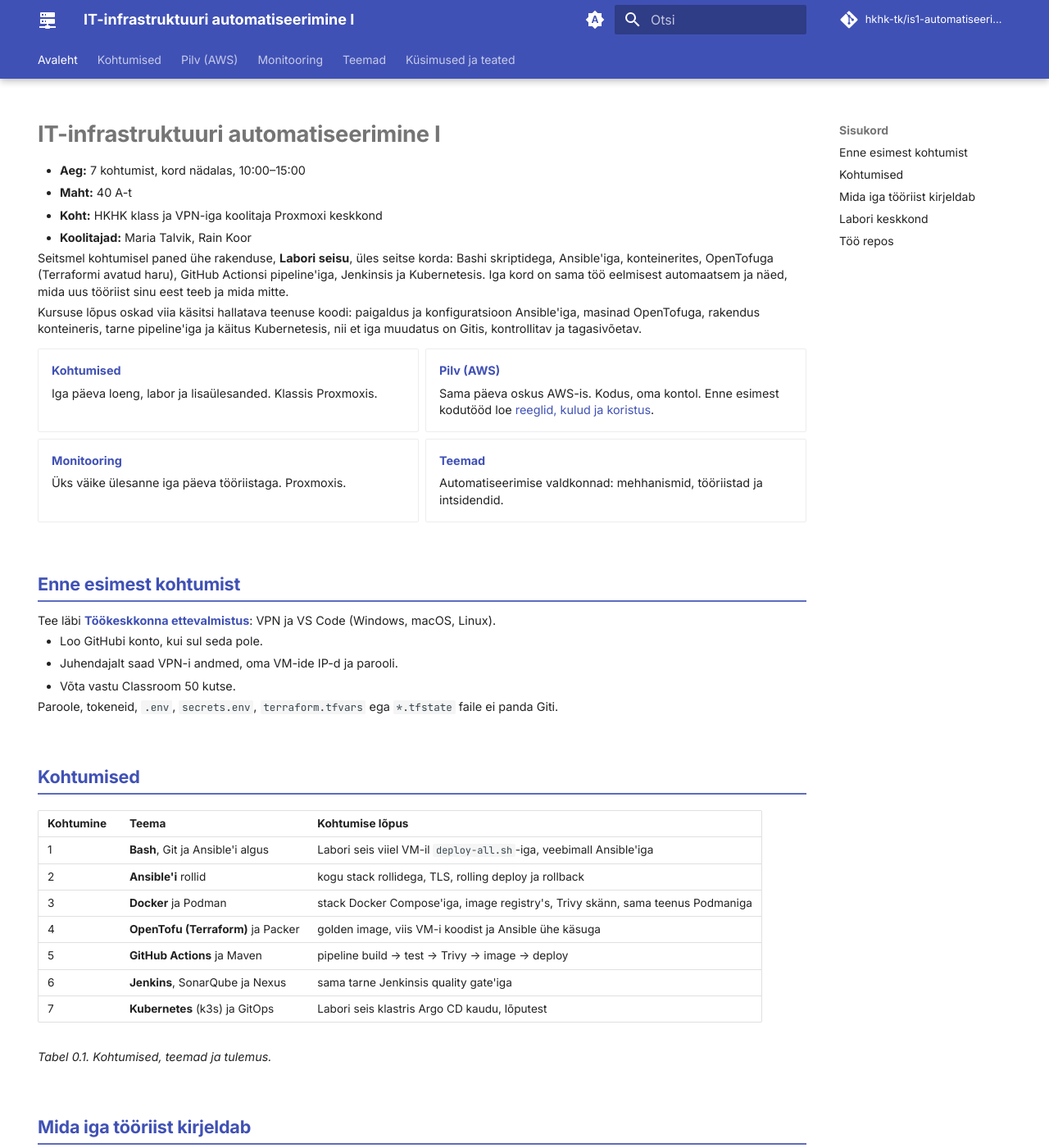
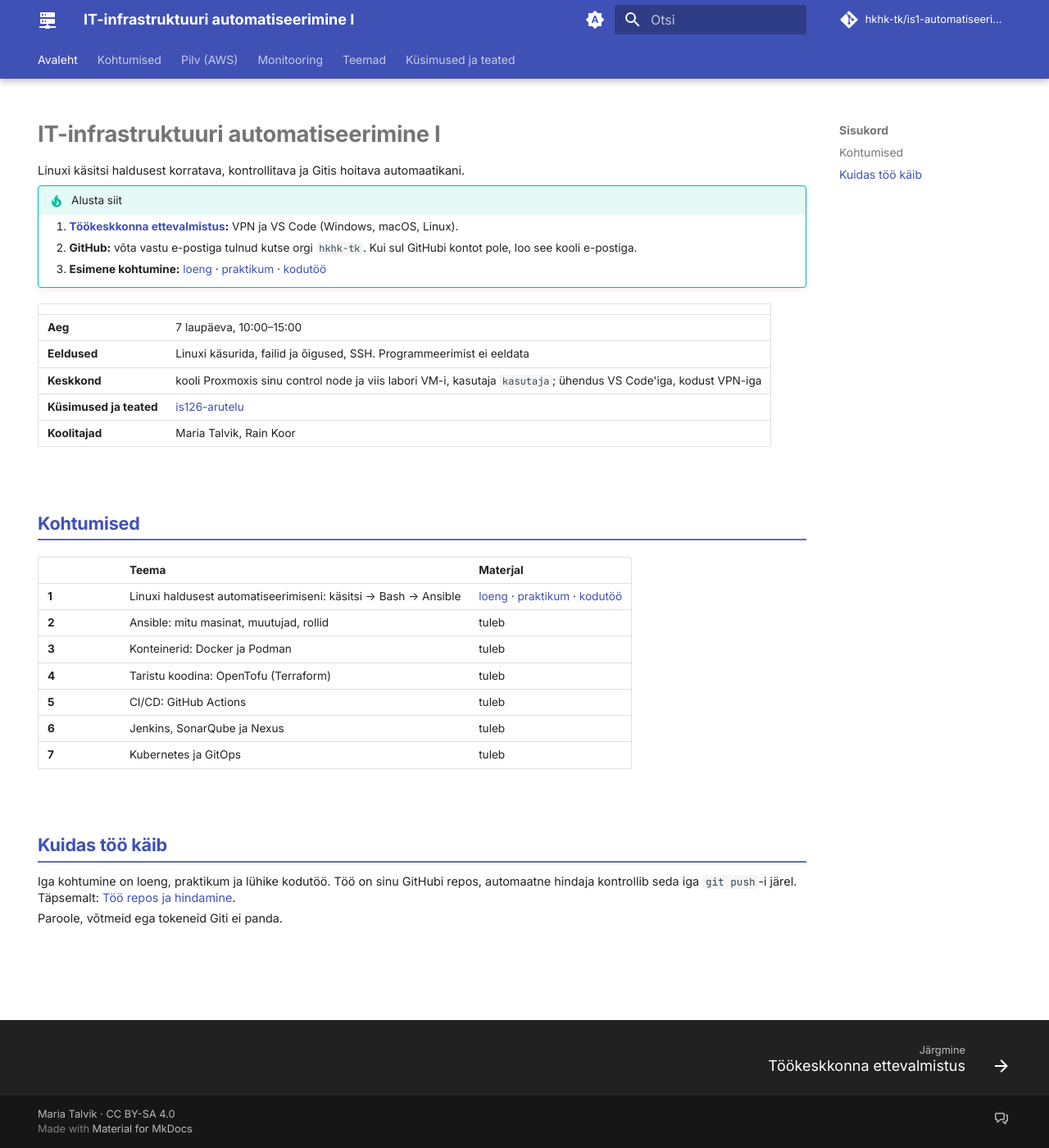
Before and after one commit to hkhk-tk/is1-automatiseerimine, an MkDocs documentation site: the page built from docs/index.md, in a window 1280 px wide and 1400 px high. Shown: the whole window at 82% size. Built offline with MkDocs 1.6.1 and Material for MkDocs 9.7.7, drawn with Linux system fonts in a browser that asks for light colours; comment, search, counter and statistics services are not loaded; some of the changed text lies outside the part shown.

Commit message:
Avaleht ümber, litsents CC BY-SA 4.0, vana AWS-kodutöö lisaülesannetest välja

```diff
--- a/docs/index.md
+++ b/docs/index.md
@@ -7,91 +7,36 @@ hide:
 
 # IT-infrastruktuuri automatiseerimine I
 
-- **Aeg:** 7 kohtumist, kord nädalas, 10:00–15:00
-- **Maht:** 40 A-t
-- **Koht:** HKHK klass ja VPN-iga koolitaja Proxmoxi keskkond
-- **Koolitajad:** Maria Talvik, Rain Koor
+Linuxi käsitsi haldusest korratava, kontrollitava ja Gitis hoitava automaatikani.
 
-Seitsmel kohtumisel paned ühe rakenduse, **Labori seisu**, üles seitse korda: Bashi skriptidega, Ansible'iga, konteinerites,
-OpenTofuga (Terraformi avatud haru), GitHub Actionsi pipeline'iga, Jenkinsis ja Kubernetesis. Iga kord on sama töö eelmisest
-automaatsem ja näed, mida uus tööriist sinu eest teeb ja mida mitte.
+!!! tip "Alusta siit"
 
-Kursuse lõpus oskad viia käsitsi hallatava teenuse koodi: paigaldus ja konfiguratsioon Ansible'iga, masinad OpenTofuga, rakendus konteineris,
-tarne pipeline'iga ja käitus Kubernetesis, nii et iga muudatus on Gitis, kontrollitav ja tagasivõetav.
+    1. **[Töökeskkonna ettevalmistus](00-ulevaade/keskkond.md):** VPN ja VS Code (Windows, macOS, Linux).
+    2. **GitHub:** võta vastu e-postiga tulnud kutse orgi `hkhk-tk`. Kui sul GitHubi kontot pole, loo see kooli e-postiga.
+    3. **Esimene kohtumine:** [loeng](k01/loeng.md) · [praktikum](k01/lab.md) · [kodutöö](k01/kodutoo.md)
 
-<div class="grid cards" markdown>
-
--   **[Kohtumised](k01/loeng.md)**
-
-    Iga päeva loeng, labor ja lisaülesanded. Klassis Proxmoxis.
-
--   **[Pilv (AWS)](kodutood/kodutood.md)**
-
-    Sama päeva oskus AWS-is. Kodus, oma kontol. Enne esimest kodutööd loe [reeglid, kulud ja koristus](kodutood/aws-reeglid.md).
-
--   **[Monitooring](kodutood/monitooring.md)**
-
-    Üks väike ülesanne iga päeva tööriistaga. Proxmoxis.
-
--   **[Teemad](teemad/it-automatiseerimine.md)**
-
-    Automatiseerimise valdkonnad: mehhanismid, tööriistad ja intsidendid.
-
-</div>
-
-## Enne esimest kohtumist
-
-Tee läbi **[Töökeskkonna ettevalmistus](00-ulevaade/keskkond.md)**: VPN ja VS Code (Windows, macOS, Linux).
-
-- Loo GitHubi konto, kui sul seda pole.
-- Juhendajalt saad VPN-i andmed, oma VM-ide IP-d ja parooli.
-- Võta vastu Classroom 50 kutse.
-
-Paroole, tokeneid, `.env`, `secrets.env`, `terraform.tfvars` ega `*.tfstate` faile ei panda Giti.
+| | |
+|---|---|
+| **Aeg** | 7 laupäeva, 10:00–15:00 |
+| **Eeldused** | Linuxi käsurida, failid ja õigused, SSH. Programmeerimist ei eeldata |
+| **Keskkond** | kooli Proxmoxis sinu control node ja viis labori VM-i, kasutaja `kasutaja`; ühendus VS Code'iga, kodust VPN-iga |
+| **Küsimused ja teated** | [is126-arutelu](https://github.com/hkhk-tk/is126-arutelu/discussions) |
+| **Koolitajad** | Maria Talvik, Rain Koor |
 
 ## Kohtumised
 
-| Kohtumine | Teema | Kohtumise lõpus |
+| | Teema | Materjal |
 |---|---|---|
-| 1 | **Bash**, Git ja Ansible'i algus | Labori seis viiel VM-il `deploy-all.sh`-iga, veebimall Ansible'iga |
-| 2 | **Ansible'i** rollid | kogu stack rollidega, TLS, rolling deploy ja rollback |
-| 3 | **Docker** ja Podman | stack Docker Compose'iga, image registry's, Trivy skänn, sama teenus Podmaniga |
-| 4 | **OpenTofu (Terraform)** ja Packer | golden image, viis VM-i koodist ja Ansible ühe käsuga |
-| 5 | **GitHub Actions** ja Maven | pipeline build → test → Trivy → image → deploy |
-| 6 | **Jenkins**, SonarQube ja Nexus | sama tarne Jenkinsis quality gate'iga |
-| 7 | **Kubernetes** (k3s) ja GitOps | Labori seis klastris Argo CD kaudu, lõputest |
+| **1** | Linuxi haldusest automatiseerimiseni: käsitsi → Bash → Ansible | [loeng](k01/loeng.md) · [praktikum](k01/lab.md) · [kodutöö](k01/kodutoo.md) |
+| **2** | Ansible: mitu masinat, muutujad, rollid | tuleb |
+| **3** | Konteinerid: Docker ja Podman | tuleb |
+| **4** | Taristu koodina: OpenTofu (Terraform) | tuleb |
+| **5** | CI/CD: GitHub Actions | tuleb |
+| **6** | Jenkins, SonarQube ja Nexus | tuleb |
+| **7** | Kubernetes ja GitOps | tuleb |
 
-*Tabel 0.1. Kohtumised, teemad ja tulemus.*
+## Kuidas töö käib
 
-## Mida iga tööriist kirjeldab
+Iga kohtumine on loeng, praktikum ja lühike kodutöö. Töö on sinu GitHubi repos, automaatne hindaja kontrollib seda iga `git push`-i järel. Täpsemalt: [Töö repos ja hindamine](00-ulevaade/too-ja-hindamine.md).
 
-Ülesanne jääb samaks, muutub see, mida sa kirjeldad ja kus on risk.
-
-| Lähenemine | Mida kirjeldad | Tüüpiline risk |
-|---|---|---|
-| Käsitsi | üksikuid samme | tulemus sõltub inimesest |
-| Bash | käskude järjekorda | idempotentsus tuleb ise ehitada |
-| Ansible | soovitud lõppseisu | vale inventory või moodul |
-| Docker | rakendust koos keskkonnaga | image paisub, saladused kihtides |
-| OpenTofu (Terraform) | taristuressursse | state'i haldus |
-| CI/CD | tarneahelat | katkine pipeline peatab kõik |
-| Kubernetes ja GitOps | soovitud seisu klastris | keerukus, Git peab olema tõe allikas |
-
-*Tabel 0.2. Lähenemised: mida kirjeldad ja kus on risk.*
-
-## Labori keskkond
-
-<figure markdown="span">
-  ![Brauser saadab päringu web01 Nginxile pordil 80, web01 edastab selle app01 Tomcatile pordil 8080, app01 kasutab mc01 Memcachedit, rmq01 RabbitMQ-d ja db01 MariaDB-d; control node haldab kõiki viit SSH-ga](00-ulevaade/assets/k00_labori-seisu-topoloogia.svg)
-  <figcaption>Joonis 0.1. Labori seisu topoloogia: päringu tee ja haldus control node'ist.</figcaption>
-</figure>
-
-Kõik käsud käivitad control node'il (`10.10.N.10`, N on sinu number). Selle kõrval on viis VM-i `.11`–`.15`. Kasutaja kõigis masinates on `kasutaja`.
-4. kohtumisel kustutad viis VM-i ja lood need OpenTofuga uuesti. 7. kohtumisel töötad koolitaja k3s klastris oma namespace'is ja
-ehitad lisaks oma ühe node'iga klastri.
-
-## Töö repos
-
-Kogu kursuse töö on ühes GitHubi repos. Iga kohtumise töö teed oma harus, kohtumise lõpus ühendad selle `main`-i ja paned tag'i
-`k01`…`k07`. Tag on seis, mille esitad hindamiseks. Käsud, kaustad, päeva kava ja hindamine on lehel
-[Töö repos ja hindamine](00-ulevaade/too-ja-hindamine.md).
+Paroole, võtmeid ega tokeneid Giti ei panda.
--- a/mkdocs.yml
+++ b/mkdocs.yml
@@ -1,7 +1,7 @@
 site_name: IT-infrastruktuuri automatiseerimine I
 site_description: HKHK täiendkoolitus
 site_author: Maria Talvik
-copyright: Maria Talvik, Haapsalu Kutsehariduskeskus
+copyright: Maria Talvik &middot; <a href="https://creativecommons.org/licenses/by-sa/4.0/deed.et">CC BY-SA 4.0</a>
 site_url: https://hkhk-tk.github.io/is1-automatiseerimine/
 repo_name: hkhk-tk/is1-automatiseerimine
 repo_url: https://github.com/hkhk-tk/is1-automatiseerimine
@@ -82,6 +82,7 @@ nav:
       - index.md
       - Töökeskkonna ettevalmistus: 00-ulevaade/keskkond.md
       - Töö repos ja hindamine: 00-ulevaade/too-ja-hindamine.md
+      - Litsents: 00-ulevaade/litsents.md
   - Kohtumised:
       - 1. kohtumine · Bash ja Ansible:
           - Loeng: k01/loeng.md
```
Also changed, not shown: docs/00-ulevaade/litsents.md (added, +34 -0 lines), docs/k01/lisa.md (+0 -11 lines), 1 other file.
